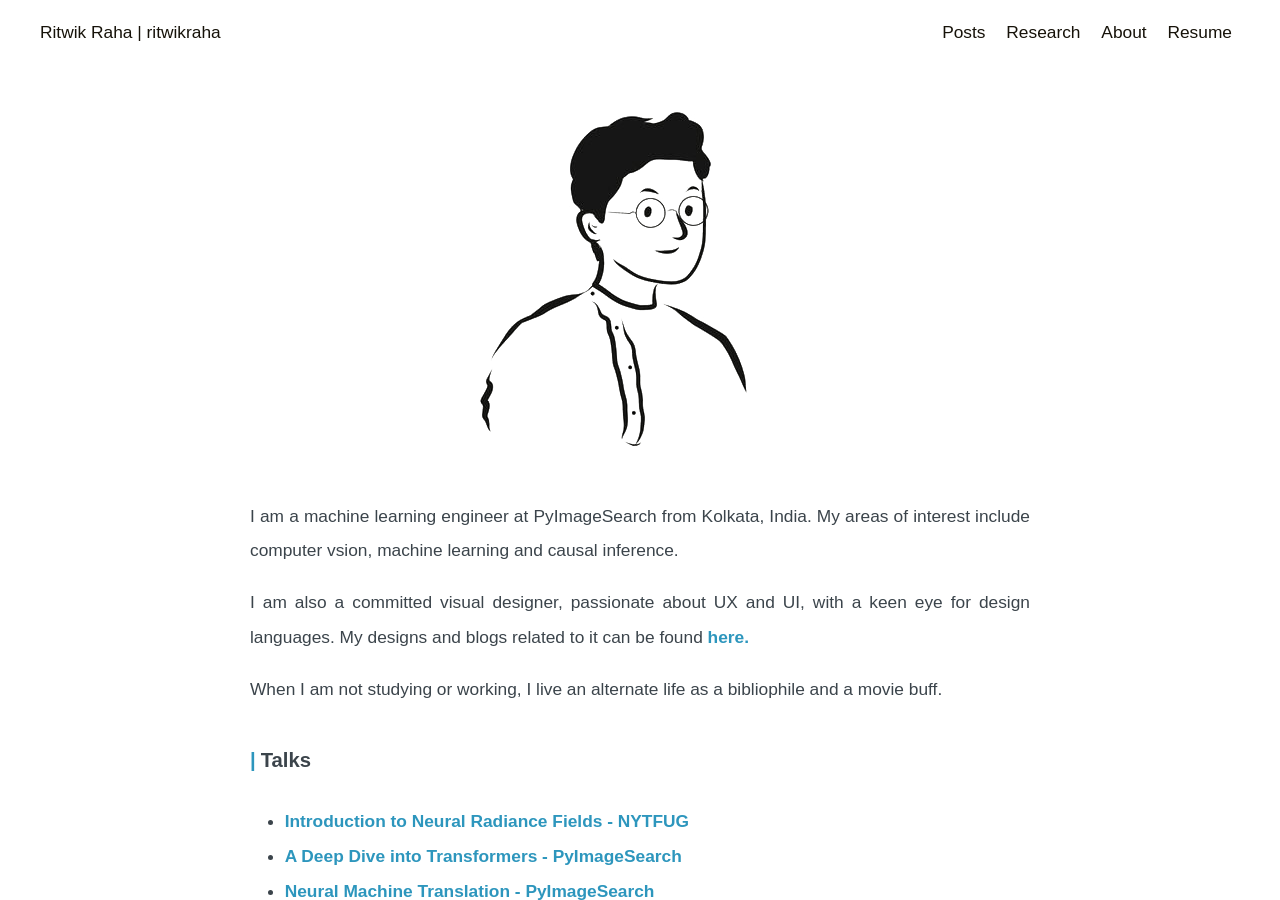
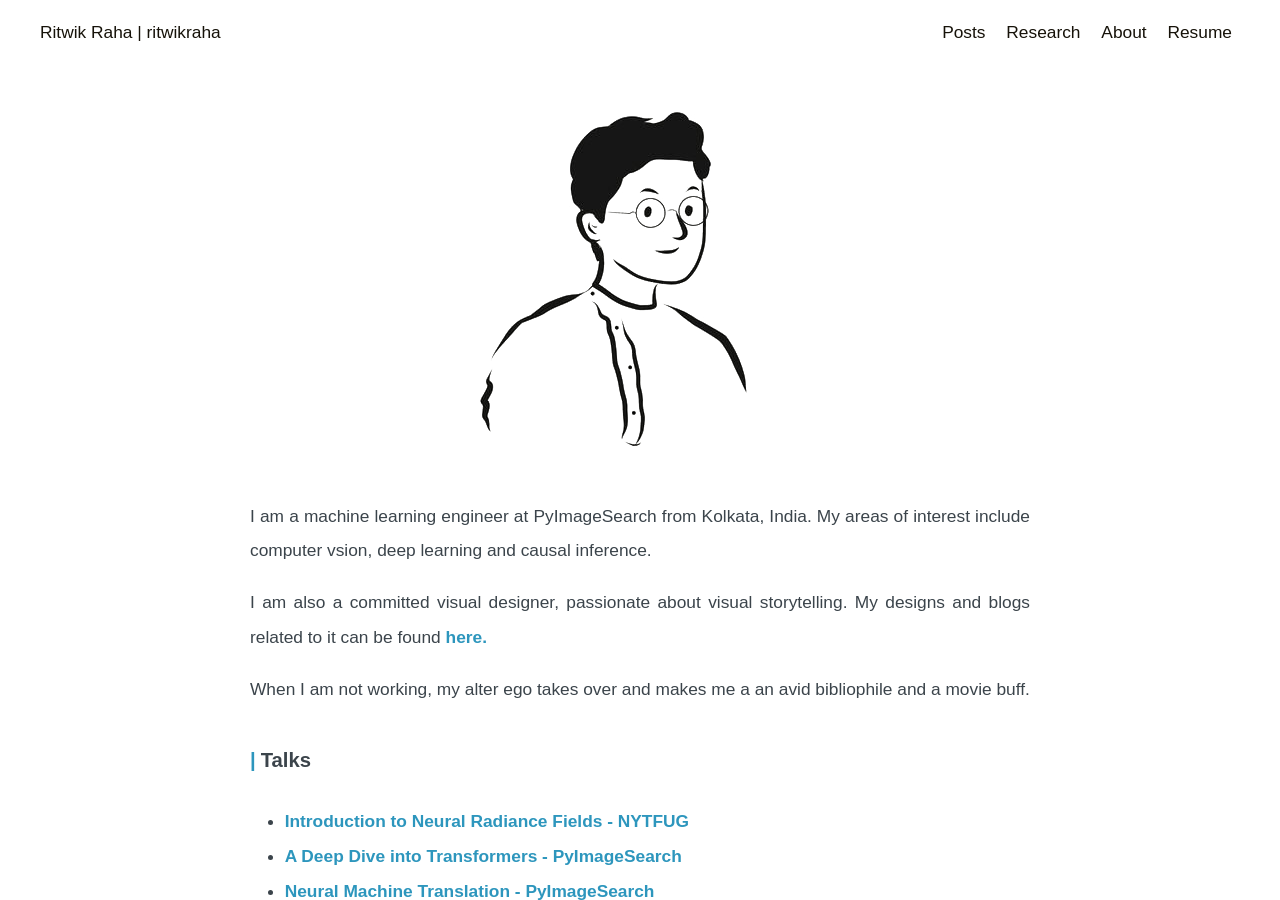
Before and after one commit to ritwikraha/ritwikraha.github.io, a Jekyll site: the page built from about.md, in a window 1280 px wide and 900 px high. Built offline with Jekyll 4.4.1, drawn with Linux system fonts in a browser that asks for light colours.

Commit message:
chore: last update

```diff
--- a/about.md
+++ b/about.md
@@ -6,11 +6,11 @@ permalink: /about/
 
 ![my-image]({{site.url}}/assets/site_images/cartoon-me.png)
 
-I am a machine learning engineer at PyImageSearch from Kolkata, India. My areas of interest include computer vsion, machine learning and causal inference.
+I am a machine learning engineer at PyImageSearch from Kolkata, India. My areas of interest include computer vsion, deep learning and causal inference.
 
-I am also a committed visual designer, passionate about UX and UI, with a keen eye for design languages. My designs and blogs related to it can be found [here.](https://www.ritwikraha.com/)
+I am also a committed visual designer, passionate about visual storytelling. My designs and blogs related to it can be found [here.](https://www.ritwikraha.com/)
 
-When I am not studying or working, I live an alternate life as a bibliophile and a movie buff.
+When I am not working, my alter ego takes over and makes me a an avid bibliophile and a movie buff.
 
 
 ### Talks
```
